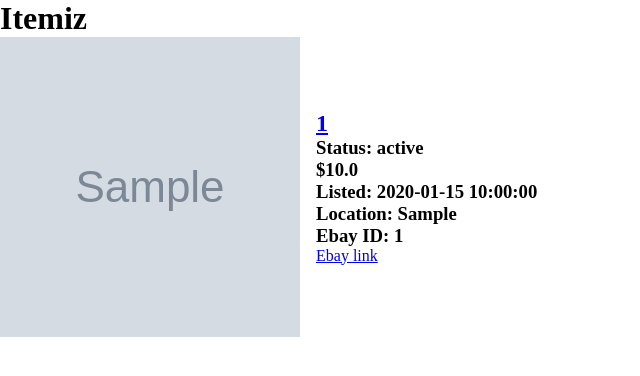
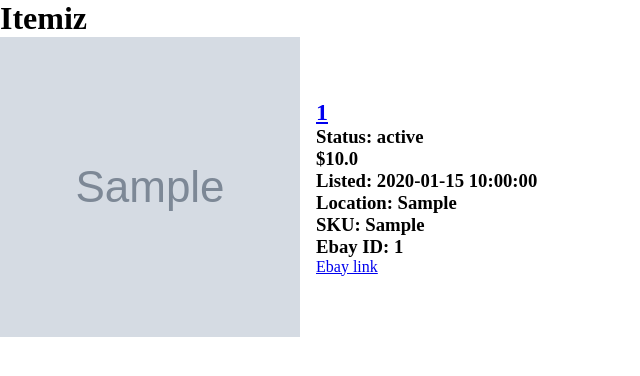
Before and after one commit to PickolZi/Ebay-Inventory-Management, a Flask app: page / in a window 1280 px wide. Shown: the top 376 px of the page, without its empty margins (0-640 px from the left). Run offline with Flask 3, Linux system fonts and the light colour scheme; tables that the repository leaves empty hold one stand-in row (values such as "Sample post"); grey boxes marked "Sample" are stand-in pictures; parts of the project's set-up code (start-up, migrations or seed data) failed here and were passed over.

Commit message:
Updated endpoints. Will be pushing updates to server. Next will be working on React frontend and calling home server for data.

```diff
--- a/backend/inventory_management_system/routes.py
+++ b/backend/inventory_management_system/routes.py
@@ -46,10 +46,12 @@ def getAllItemsAndData():
                 'title': item.title,
                 'price': item.price,
                 'status': item.status,
+                'sku': item.sku,
                 'listed_date': item.listed_date,
                 'ebay_url': item.ebay_url,
                 'location': item.location,
                 'last_updated_date': item.last_updated_date,
+                'last_checked_on_ebay_date': item.last_checked_on_ebay_date,
                 'length': item.length,
                 'width': item.width,
                 'height': item.height,
@@ -73,10 +75,12 @@ def getItem(id):
         'title': item.title,
         'price': item.price,
         'status': item.status,
+        'sku': item.sku,
         'listed_date': item.listed_date,
         'ebay_url': item.ebay_url,
         'location': item.location,
         'last_updated_date': item.last_updated_date,
+        'last_checked_on_ebay_date': item.last_checked_on_ebay_date,
         'length': item.length,
         'width': item.width,
         'height': item.height,
--- a/backend/inventory_management_system/templates/temp_home.html
+++ b/backend/inventory_management_system/templates/temp_home.html
@@ -35,6 +35,7 @@
                     <h3>${{ item.price }}</h3>
                     <h3>Listed: {{ item.listed_date}}</h3>
                     <h3>Location: {{ item.location }}</h3>
+                    <h3>SKU: {{item.sku}}</h3>
                     <h3>Ebay ID: {{ item.id }}</h3>
                     <a href="{{ item.ebay_url }}" target="_blank">Ebay link</a>
                 </div>
--- a/backend/inventory_management_system/templates/temp_item.html
+++ b/backend/inventory_management_system/templates/temp_item.html
@@ -19,6 +19,7 @@
             <h1><a href="/">Itemiz Home</a></h1>
             <h2>{{ item.title }}</h2>
             <h3>Status: {{ item.status }}</h3>
+            <h3>SKU: {{ item.sku }}</h3>
             <h3>${{ item.price }}</h3>
             <h3>Listed: {{ item.listed_date}}</h3>
             <h3>Last updated: {{ item.last_updated_date }}</h3>
```
